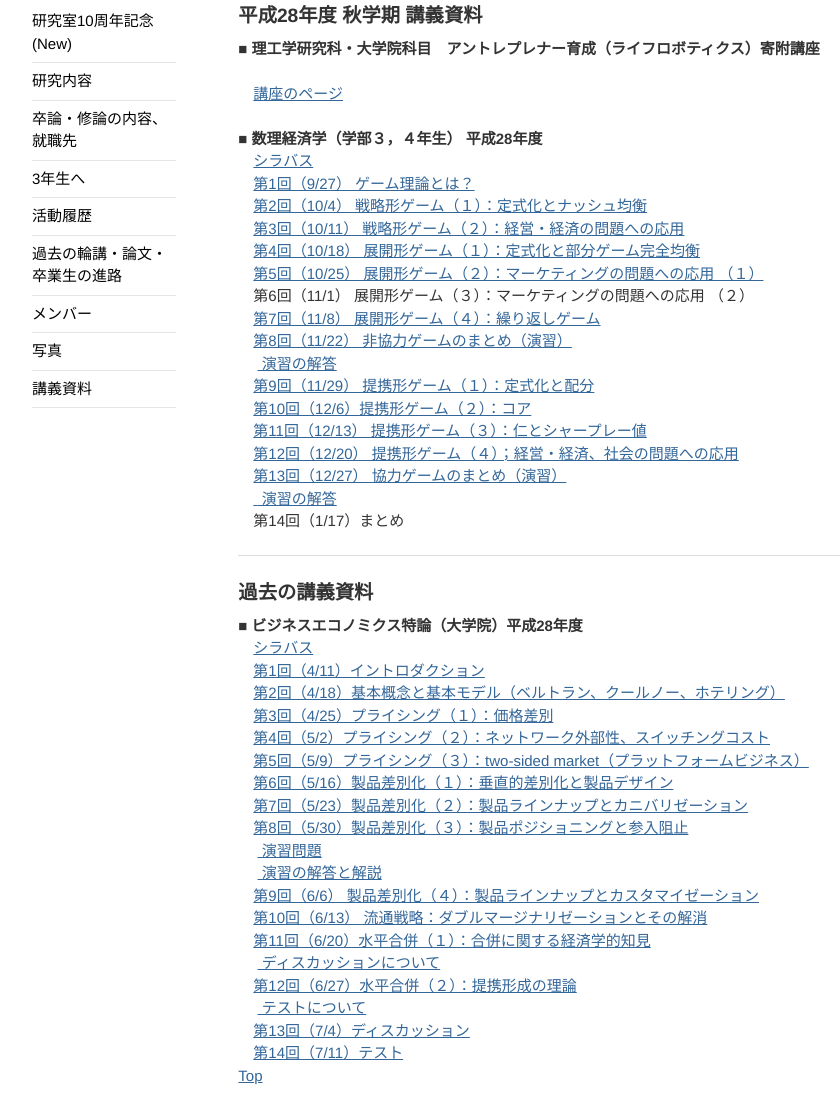
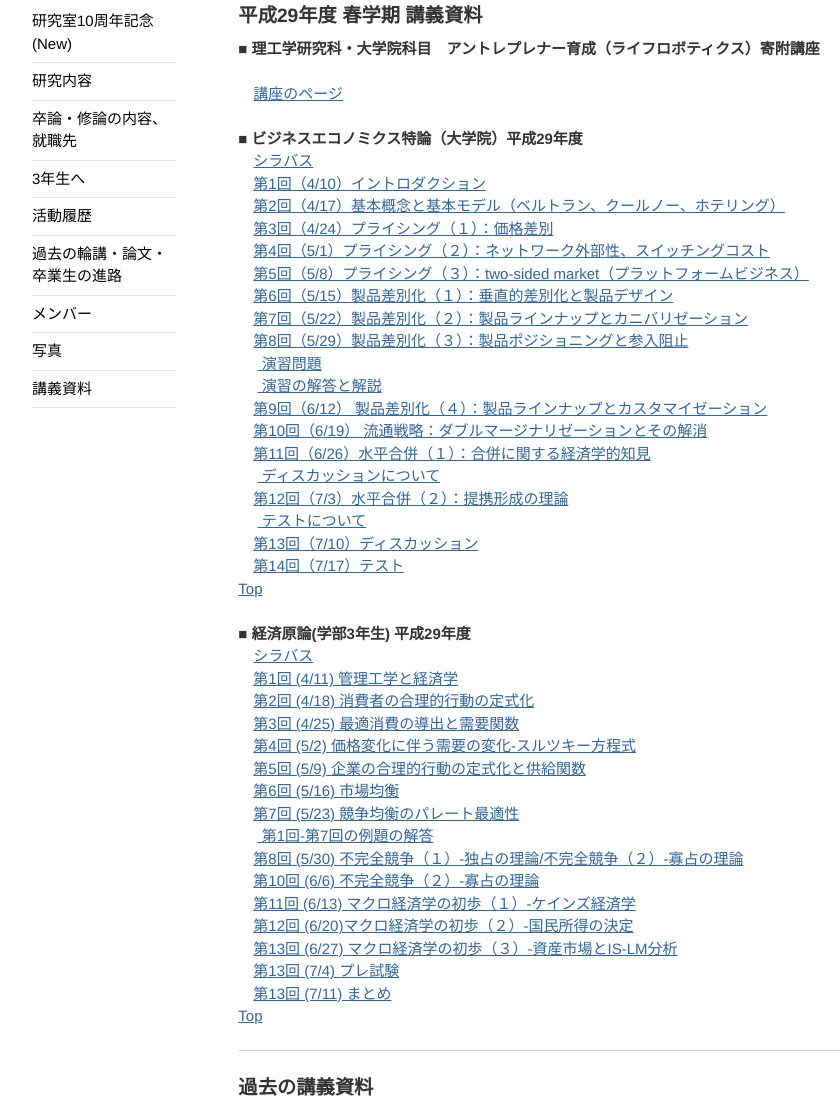
Before and after one commit to visiot/matsubayashi_lab, a plain HTML site: page lecture.html in a window 1280 px wide. Shown: the part 117-1220 px from the top of the page, without its empty margins (108-948 px from the left). Drawn offline with Linux system fonts and the light colour scheme.

Commit message:
modified

```diff
--- a/lecture.html
+++ b/lecture.html
@@ -57,7 +57,7 @@
 			<div class="fourfifth">
 <!-- 内容ここから -->
 
-<h4>平成28年度 秋学期 講義資料</h4>
+<h4>平成29年度 春学期 講義資料</h4>
 <dl>
 <dt id="entre">■ 理工学研究科・大学院科目　アントレプレナー育成（ライフロボティクス）寄附講座</dt>
 <dd>&nbsp;</dd>
@@ -65,24 +65,48 @@
 </dl>
 
 <dl>
-	<dt id="suuri26">■ 数理経済学（学部３，４年生） 平成28年度</dt>
-<dd><a href="http://www.ae.keio.ac.jp/lab/soc/matsubayashi/course/syllabus12016.pdf">シラバス</a></dd>
-<dd><a href="http://www.ae.keio.ac.jp/lab/soc/matsubayashi/course/20160927.pdf">第1回（9/27） ゲーム理論とは？</a></dd>
-<dd><a href="http://www.ae.keio.ac.jp/lab/soc/matsubayashi/course/20161004.pdf">第2回（10/4） 戦略形ゲーム（１）：定式化とナッシュ均衡 </a></dd>
-<dd><a href="http://www.ae.keio.ac.jp/lab/soc/matsubayashi/course/20161011.pdf">第3回（10/11） 戦略形ゲーム（２）：経営・経済の問題への応用 </a></dd>
-<dd><a href="http://www.ae.keio.ac.jp/lab/soc/matsubayashi/course/20161018.pdf">第4回（10/18） 展開形ゲーム（１）：定式化と部分ゲーム完全均衡 </a></dd>
-<dd><a href="http://www.ae.keio.ac.jp/lab/soc/matsubayashi/course/20161025.pdf">第5回（10/25） 展開形ゲーム（２）：マーケティングの問題への応用 （１）</a></dd>
-<dd>第6回（11/1） 展開形ゲーム（３）：マーケティングの問題への応用 （２）</a></dd>
-<dd><a href="http://www.ae.keio.ac.jp/lab/soc/matsubayashi/course/20161108.pdf">第7回（11/8） 展開形ゲーム（４）：繰り返しゲーム </a></dd>
-<dd><a href="http://www.ae.keio.ac.jp/lab/soc/matsubayashi/course/20161122.pdf">第8回（11/22） 非協力ゲームのまとめ（演習）</a></dd>
-<dd>&nbsp;<a href="http://www.ae.keio.ac.jp/lab/soc/matsubayashi/course/2016ans3.pdf">  演習の解答</a></dd>
-<dd><a href="http://www.ae.keio.ac.jp/lab/soc/matsubayashi/course/20161129.pdf">第9回（11/29） 提携形ゲーム（１）：定式化と配分 </a></dd>
-<dd><a href="http://www.ae.keio.ac.jp/lab/soc/matsubayashi/course/20161206.pdf">第10回（12/6）提携形ゲーム（２）：コア </a></dd>
-<dd><a href="http://www.ae.keio.ac.jp/lab/soc/matsubayashi/course/20161213.pdf">第11回（12/13） 提携形ゲーム（３）：仁とシャープレー値 </a></dd>
-<dd><a href="http://www.ae.keio.ac.jp/lab/soc/matsubayashi/course/20161220.pdf">第12回（12/20） 提携形ゲーム（４）；経営・経済、社会の問題への応用 </a></dd>
-<dd><a href="http://www.ae.keio.ac.jp/lab/soc/matsubayashi/course/20161227.pdf">第13回（12/27） 協力ゲームのまとめ（演習）
-<dd>&nbsp;<a href="http://www.ae.keio.ac.jp/lab/soc/matsubayashi/course/2016ans4.pdf">  演習の解答</a></dd>
-<dd>第14回（1/17）まとめ</a></dd>
+<dt id="bizeco29">■ ビジネスエコノミクス特論（大学院）平成29年度</dt>
+<dd><a href="http://www.ae.keio.ac.jp/lab/soc/matsubayashi/course/syllabus22017.pdf">シラバス</a></dd>
+<dd><a href="http://www.ae.keio.ac.jp/lab/soc/matsubayashi/course/20170410.pdf">第1回（4/10）イントロダクション </a></dd>
+<dd><a href="http://www.ae.keio.ac.jp/lab/soc/matsubayashi/course/20170417.pdf">第2回（4/17）基本概念と基本モデル（ベルトラン、クールノー、ホテリング） </a></dd>
+<dd><a href="http://www.ae.keio.ac.jp/lab/soc/matsubayashi/course/20170424.pdf">第3回（4/24）プライシング（１）：価格差別</a></dd>
+<dd><a href="http://www.ae.keio.ac.jp/lab/soc/matsubayashi/course/20170501.pdf">第4回（5/1）プライシング（２）：ネットワーク外部性、スイッチングコスト</a></dd>
+<dd><a href="http://www.ae.keio.ac.jp/lab/soc/matsubayashi/course/20170508.pdf">第5回（5/8）プライシング（３）：two-sided market（プラットフォームビジネス）</a></dd>
+<dd><a href="http://www.ae.keio.ac.jp/lab/soc/matsubayashi/course/20170515.pdf">第6回（5/15）製品差別化（１）：垂直的差別化と製品デザイン</a></dd>
+<dd><a href="http://www.ae.keio.ac.jp/lab/soc/matsubayashi/course/20170522.pdf">第7回（5/22）製品差別化（２）：製品ラインナップとカニバリゼーション</a></dd>
+<dd><a href="http://www.ae.keio.ac.jp/lab/soc/matsubayashi/course/20170529.pdf">第8回（5/29）製品差別化（３）：製品ポジショニングと参入阻止</a></dd>
+<dd>&nbsp;<a href="http://www.ae.keio.ac.jp/lab/soc/matsubayashi/course/2017bexe.pdf">  演習問題 </a></dd>
+<dd>&nbsp;<a href="http://www.ae.keio.ac.jp/lab/soc/matsubayashi/course/2017bans.pdf">  演習の解答と解説 </a></dd>
+<dd><a href="http://www.ae.keio.ac.jp/lab/soc/matsubayashi/course/20170612.pdf">第9回（6/12） 製品差別化（４）：製品ラインナップとカスタマイゼーション</a></dd>
+<dd><a href="http://www.ae.keio.ac.jp/lab/soc/matsubayashi/course/20170619.pdf">第10回（6/19） 流通戦略：ダブルマージナリゼーションとその解消</a></dd>
+<dd><a href="http://www.ae.keio.ac.jp/lab/soc/matsubayashi/course/20170626.pdf">第11回（6/26）水平合併（１）：合併に関する経済学的知見
+</a></dd><dd>&nbsp;<a href="http://www.ae.keio.ac.jp/lab/soc/matsubayashi/course/2017bdis.pdf">  ディスカッションについて </a></dd>
+<dd><a href="http://www.ae.keio.ac.jp/lab/soc/matsubayashi/course/20170703.pdf">第12回（7/3）水平合併（２）：提携形成の理論</a></dd>
+<dd>&nbsp;<a href="http://www.ae.keio.ac.jp/lab/soc/matsubayashi/course/2017bexa.pdf">  テストについて </a></dd>
+<dd><a href="http://www.ae.keio.ac.jp/lab/soc/matsubayashi/course/20170710.pdf">第13回（7/10）ディスカッション</a></dd>
+<dd><a href="http://www.ae.keio.ac.jp/lab/soc/matsubayashi/course/20170717.pdf">第14回（7/17）テスト</a></dd>
+<a href="#top">Top</a>
+</dl>
+
+<dl>
+<dt id="keizaigenron29">■ 経済原論(学部3年生) 平成29年度</dt>
+<dd><a href="http://www.ae.keio.ac.jp/lab/soc/matsubayashi/course/syllabus2017.pdf">シラバス</a></dd>
+<dd><a href="http://www.ae.keio.ac.jp/lab/soc/matsubayashi/course/20170411.pdf">第1回 (4/11) 管理工学と経済学</a></dd>
+<dd><a href="http://www.ae.keio.ac.jp/lab/soc/matsubayashi/course/20170418.pdf">第2回 (4/18) 消費者の合理的行動の定式化</a></dd>
+<dd><a href="http://www.ae.keio.ac.jp/lab/soc/matsubayashi/course/20170425.pdf">第3回 (4/25) 最適消費の導出と需要関数</a></dd>
+<dd><a href="http://www.ae.keio.ac.jp/lab/soc/matsubayashi/course/20170502.pdf">第4回 (5/2) 価格変化に伴う需要の変化-スルツキー方程式</a></dd>
+<dd><a href="http://www.ae.keio.ac.jp/lab/soc/matsubayashi/course/20170509.pdf">第5回 (5/9) 企業の合理的行動の定式化と供給関数</a></dd>
+<dd><a href="http://www.ae.keio.ac.jp/lab/soc/matsubayashi/course/20170516.pdf">第6回 (5/16) 市場均衡</a></dd>
+<dd><a href="http://www.ae.keio.ac.jp/lab/soc/matsubayashi/course/20170523.pdf">第7回 (5/23) 競争均衡のパレート最適性</a></dd>
+<dd>&nbsp;<a href="http://www.ae.keio.ac.jp/lab/soc/matsubayashi/course/2017ans1.pdf">  第1回-第7回の例題の解答</a></dd>
+<dd><a href="http://www.ae.keio.ac.jp/lab/soc/matsubayashi/course/20170530.pdf">第8回 (5/30) 不完全競争（１）-独占の理論/不完全競争（２）-寡占の理論</a></dd>
+<dd><a href="http://www.ae.keio.ac.jp/lab/soc/matsubayashi/course/20170606.pdf">第10回 (6/6) 不完全競争（２）-寡占の理論</a></dd>
+<dd><a href="http://www.ae.keio.ac.jp/lab/soc/matsubayashi/course/20170628.pdf">第11回 (6/13) マクロ経済学の初歩（１）-ケインズ経済学</a></dd>
+<dd><a href="http://www.ae.keio.ac.jp/lab/soc/matsubayashi/course/20170620.pdf">第12回 (6/20)マクロ経済学の初歩（２）-国民所得の決定</a></dd>
+<dd><a href="http://www.ae.keio.ac.jp/lab/soc/matsubayashi/course/20170627.pdf">第13回 (6/27) マクロ経済学の初歩（３）-資産市場とIS-LM分析</a></dd>
+<dd><a href="http://www.ae.keio.ac.jp/lab/soc/matsubayashi/course/20170704.pdf">第13回 (7/4) プレ試験</a></dd>
+<dd><a href="http://www.ae.keio.ac.jp/lab/soc/matsubayashi/course/20170711.pdf">第13回 (7/11) まとめ</a></dd>
+<a href="#top">Top</a>
 </dl>
 
 <hr>
@@ -135,24 +159,24 @@
 </dl>
 
 <dl>
-	<dt id="suuri26">■ 数理経済学（学部３，４年生） 平成27年度</dt>
-<dd><a href="http://www.ae.keio.ac.jp/lab/soc/matsubayashi/course/syllabus12015.pdf">シラバス</a></dd>
-<dd><a href="http://www.ae.keio.ac.jp/lab/soc/matsubayashi/course/20150929.pdf">第1回（9/29） ゲーム理論とは？</a></dd>
-<dd><a href="http://www.ae.keio.ac.jp/lab/soc/matsubayashi/course/20151006.pdf">第2回（10/6） 戦略形ゲーム（１）：定式化とナッシュ均衡 </a></dd>
-<dd><a href="http://www.ae.keio.ac.jp/lab/soc/matsubayashi/course/20151013.pdf">第3回（10/13） 戦略形ゲーム（２）：経営・経済の問題への応用 </a></dd>
-<dd><a href="http://www.ae.keio.ac.jp/lab/soc/matsubayashi/course/20151020.pdf">第4回（10/20） 展開形ゲーム（１）：定式化と部分ゲーム完全均衡 </a></dd>
-<dd><a href="http://www.ae.keio.ac.jp/lab/soc/matsubayashi/course/20151027.pdf">第5回（10/27） 展開形ゲーム（２）：マーケティングの問題への応用 （１）</a></dd>
-<dd>第6回（11/3） 展開形ゲーム（３）：マーケティングの問題への応用 （２）</a></dd>
-<dd><a href="http://www.ae.keio.ac.jp/lab/soc/matsubayashi/course/20151110.pdf">第7回（11/10） 展開形ゲーム（４）：繰り返しゲーム </a></dd>
-<dd><a href="http://www.ae.keio.ac.jp/lab/soc/matsubayashi/course/20151117.pdf">第8回（11/17） 非協力ゲームのまとめ（演習）</a></dd>
-<dd>&nbsp;<a href="http://www.ae.keio.ac.jp/lab/soc/matsubayashi/course/2015ans3.pdf">  演習の解答</a></dd>
-<dd><a href="http://www.ae.keio.ac.jp/lab/soc/matsubayashi/course/20151201.pdf">第9回（12/1） 提携形ゲーム（１）：定式化と配分 </a></dd>
-<dd><a href="http://www.ae.keio.ac.jp/lab/soc/matsubayashi/course/20151208.pdf">第10回（12/8）提携形ゲーム（２）：コア </a></dd>
-<dd><a href="http://www.ae.keio.ac.jp/lab/soc/matsubayashi/course/20151215.pdf">第11回（12/15） 提携形ゲーム（３）：仁とシャープレー値 </a></dd>
-<dd><a href="http://www.ae.keio.ac.jp/lab/soc/matsubayashi/course/20151222.pdf">第12回（12/22） 提携形ゲーム（４）；経営・経済、社会の問題への応用 </a></dd>
-<dd><a href="http://www.ae.keio.ac.jp/lab/soc/matsubayashi/course/20160112.pdf">第13回（1/12） 協力ゲームのまとめ（演習）
-<dd>&nbsp;<a href="http://www.ae.keio.ac.jp/lab/soc/matsubayashi/course/2015ans4.pdf">  演習の解答</a></dd>
-<dd>第14回（1/19） 全体のまとめ
+	<dt id="suuri26">■ 数理経済学（学部３，４年生） 平成28年度</dt>
+<dd><a href="http://www.ae.keio.ac.jp/lab/soc/matsubayashi/course/syllabus12016.pdf">シラバス</a></dd>
+<dd><a href="http://www.ae.keio.ac.jp/lab/soc/matsubayashi/course/20160927.pdf">第1回（9/27） ゲーム理論とは？</a></dd>
+<dd><a href="http://www.ae.keio.ac.jp/lab/soc/matsubayashi/course/20161004.pdf">第2回（10/4） 戦略形ゲーム（１）：定式化とナッシュ均衡 </a></dd>
+<dd><a href="http://www.ae.keio.ac.jp/lab/soc/matsubayashi/course/20161011.pdf">第3回（10/11） 戦略形ゲーム（２）：経営・経済の問題への応用 </a></dd>
+<dd><a href="http://www.ae.keio.ac.jp/lab/soc/matsubayashi/course/20161018.pdf">第4回（10/18） 展開形ゲーム（１）：定式化と部分ゲーム完全均衡 </a></dd>
+<dd><a href="http://www.ae.keio.ac.jp/lab/soc/matsubayashi/course/20161025.pdf">第5回（10/25） 展開形ゲーム（２）：マーケティングの問題への応用 （１）</a></dd>
+<dd>第6回（11/1） 展開形ゲーム（３）：マーケティングの問題への応用 （２）</a></dd>
+<dd><a href="http://www.ae.keio.ac.jp/lab/soc/matsubayashi/course/20161108.pdf">第7回（11/8） 展開形ゲーム（４）：繰り返しゲーム </a></dd>
+<dd><a href="http://www.ae.keio.ac.jp/lab/soc/matsubayashi/course/20161122.pdf">第8回（11/22） 非協力ゲームのまとめ（演習）</a></dd>
+<dd>&nbsp;<a href="http://www.ae.keio.ac.jp/lab/soc/matsubayashi/course/2016ans3.pdf">  演習の解答</a></dd>
+<dd><a href="http://www.ae.keio.ac.jp/lab/soc/matsubayashi/course/20161129.pdf">第9回（11/29） 提携形ゲーム（１）：定式化と配分 </a></dd>
+<dd><a href="http://www.ae.keio.ac.jp/lab/soc/matsubayashi/course/20161206.pdf">第10回（12/6）提携形ゲーム（２）：コア </a></dd>
+<dd><a href="http://www.ae.keio.ac.jp/lab/soc/matsubayashi/course/20161213.pdf">第11回（12/13） 提携形ゲーム（３）：仁とシャープレー値 </a></dd>
+<dd><a href="http://www.ae.keio.ac.jp/lab/soc/matsubayashi/course/20161220.pdf">第12回（12/20） 提携形ゲーム（４）；経営・経済、社会の問題への応用 </a></dd>
+<dd><a href="http://www.ae.keio.ac.jp/lab/soc/matsubayashi/course/20161227.pdf">第13回（12/27） 協力ゲームのまとめ（演習）
+<dd>&nbsp;<a href="http://www.ae.keio.ac.jp/lab/soc/matsubayashi/course/2016ans4.pdf">  演習の解答</a></dd>
+<dd>第14回（1/17）まとめ</a></dd>
 </dl>
 
 <dl>
```
